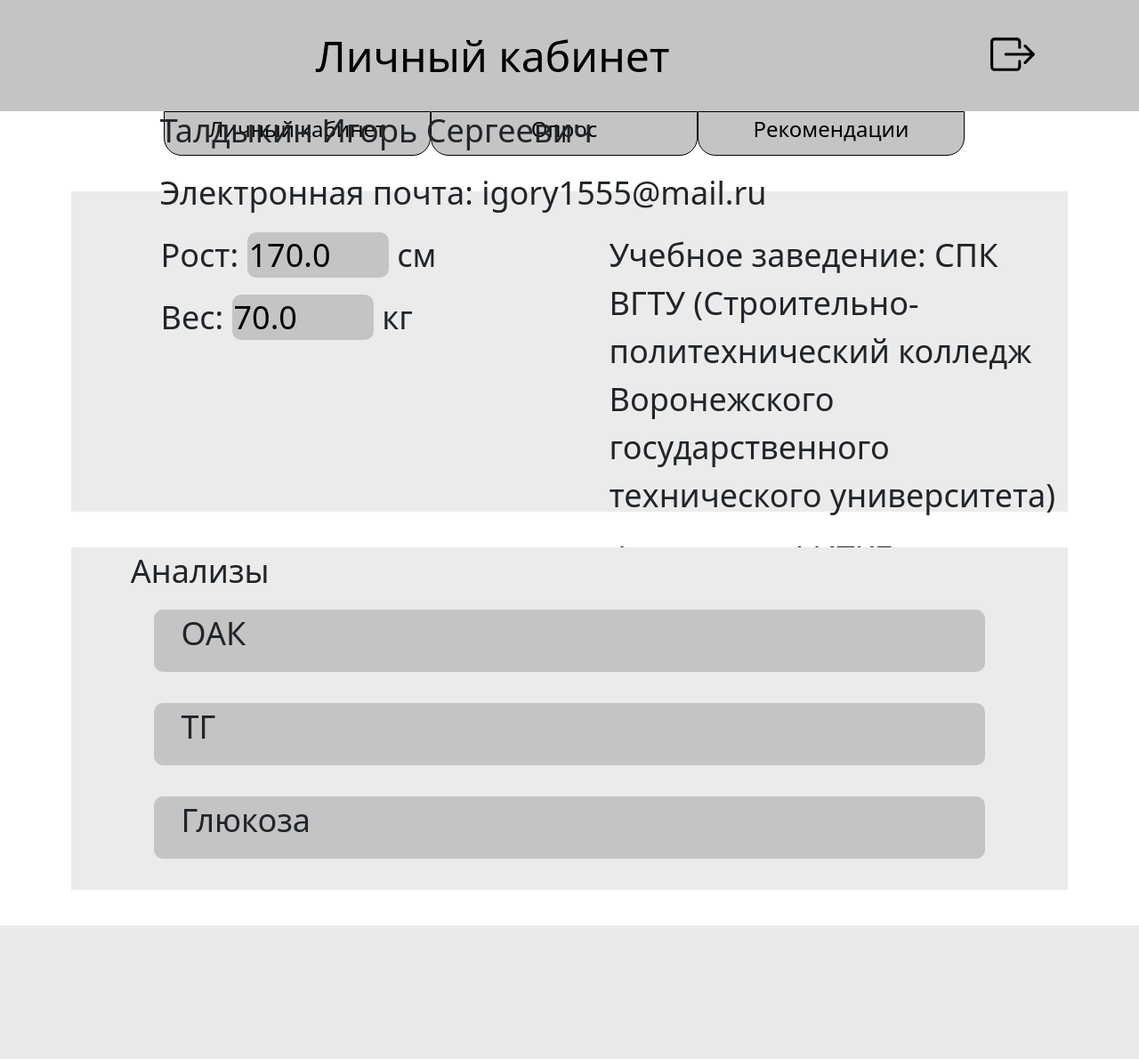
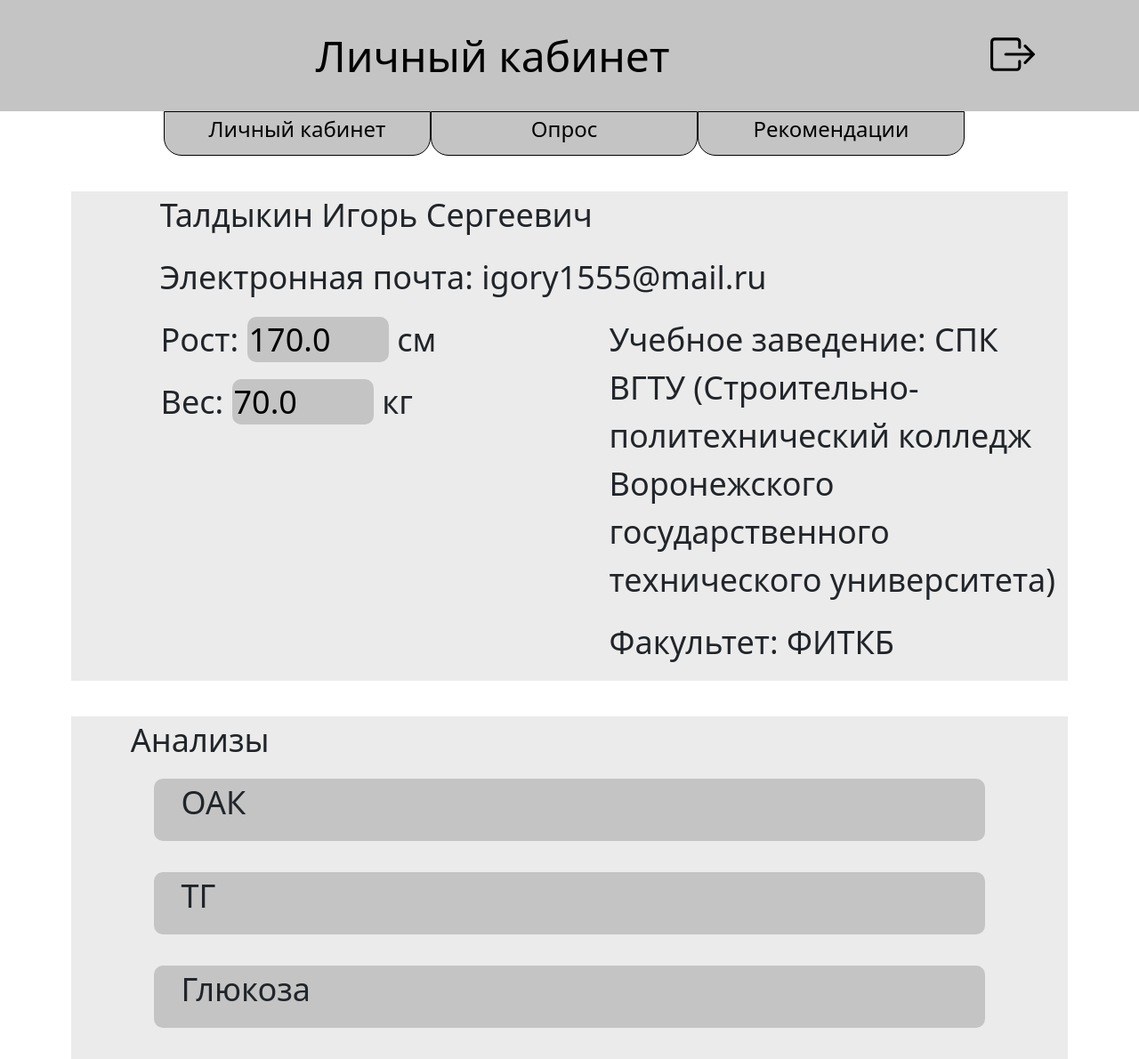
Before and after one commit to JoelWillLiveForever/Medical_Survey, a Django app: page /profile in a window 1280 px wide. Shown: the whole page at 89% size. Before the commit the page ends 1040 px from the top, so only its background shows below. Run offline with Django 4.2, Linux system fonts and the light colour scheme; a user stored in the database is signed in; data comes from the database, SQL or seed files in the repository; both versions use the stored data as it was after the commit; some libraries are stand-ins or nearby versions.

Commit message:
Автоматическая высота блока 1 части ЛК

```diff
--- a/Main_App/static/css/profile.css
+++ b/Main_App/static/css/profile.css
@@ -37,7 +37,7 @@ body {
     display: flex;
     flex-direction: column;
     justify-content: center;
-    height: 360px;
+    height: auto;
     width: 1120px;
     font-size: 36px;
     background-color: #ebebeb;
```
Also changed, not shown: db.sqlite3.
